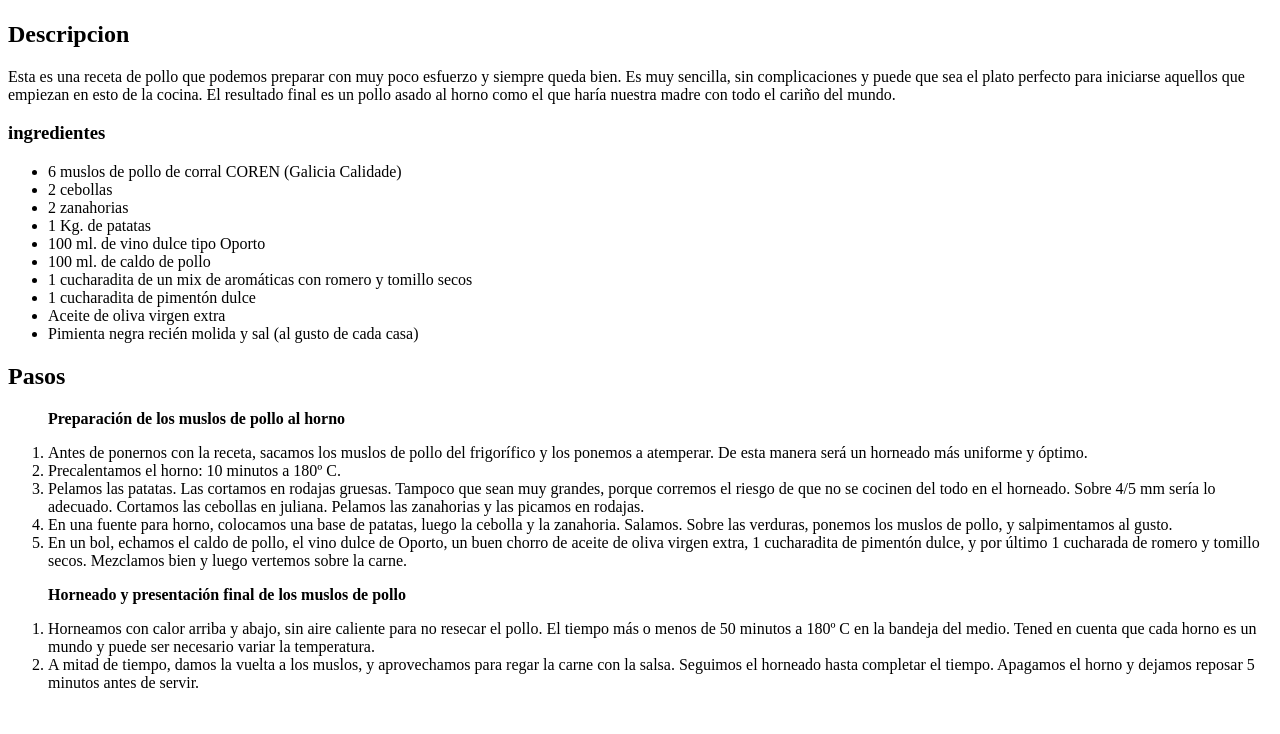
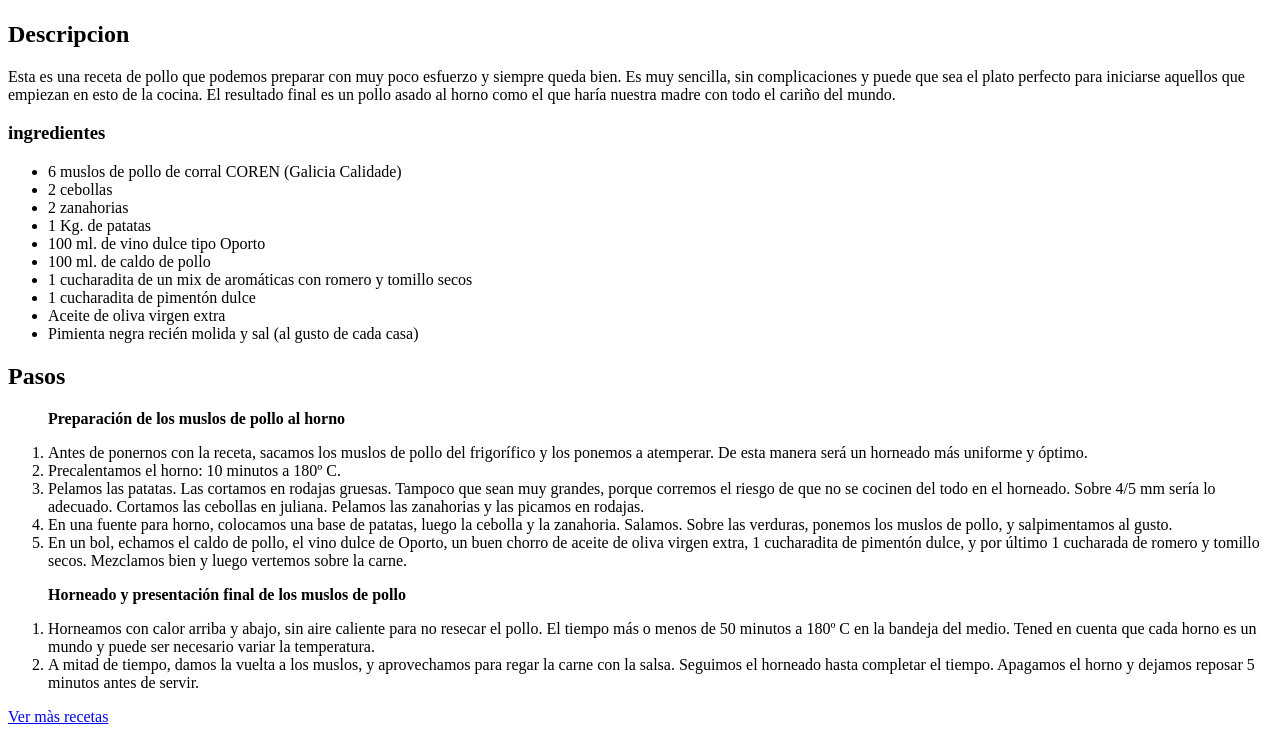
Before and after one commit to cgozmo/odin-recipes, a plain HTML site: page recipes/Muslos_de_pollo_al_horno.html in a window 1280 px wide. Shown: the part 483-1217 px from the top of the page. Before the commit the page ends 1191 px from the top, so only its background shows below. Drawn offline with Linux system fonts and the light colour scheme.

Commit message:
Revision ortografia boton ver más

```diff
--- a/recipes/Muslos_de_pollo_al_horno.html
+++ b/recipes/Muslos_de_pollo_al_horno.html
@@ -44,5 +44,7 @@
         <li>A mitad de tiempo, damos la vuelta a los muslos, y aprovechamos para regar la carne con la salsa. Seguimos el horneado hasta completar el tiempo. Apagamos el horno y dejamos reposar 5 minutos antes de servir.</li>
     </ol>
 
+    <a href="../index.html" target="_blank">Ver màs recetas</a>
+
 </body>
 </html>
```
Also changed, not shown: recipes/Tortitas.html (+2 -0 lines), recipes/lasagna.html (+2 -0 lines), index.txt (deleted).
